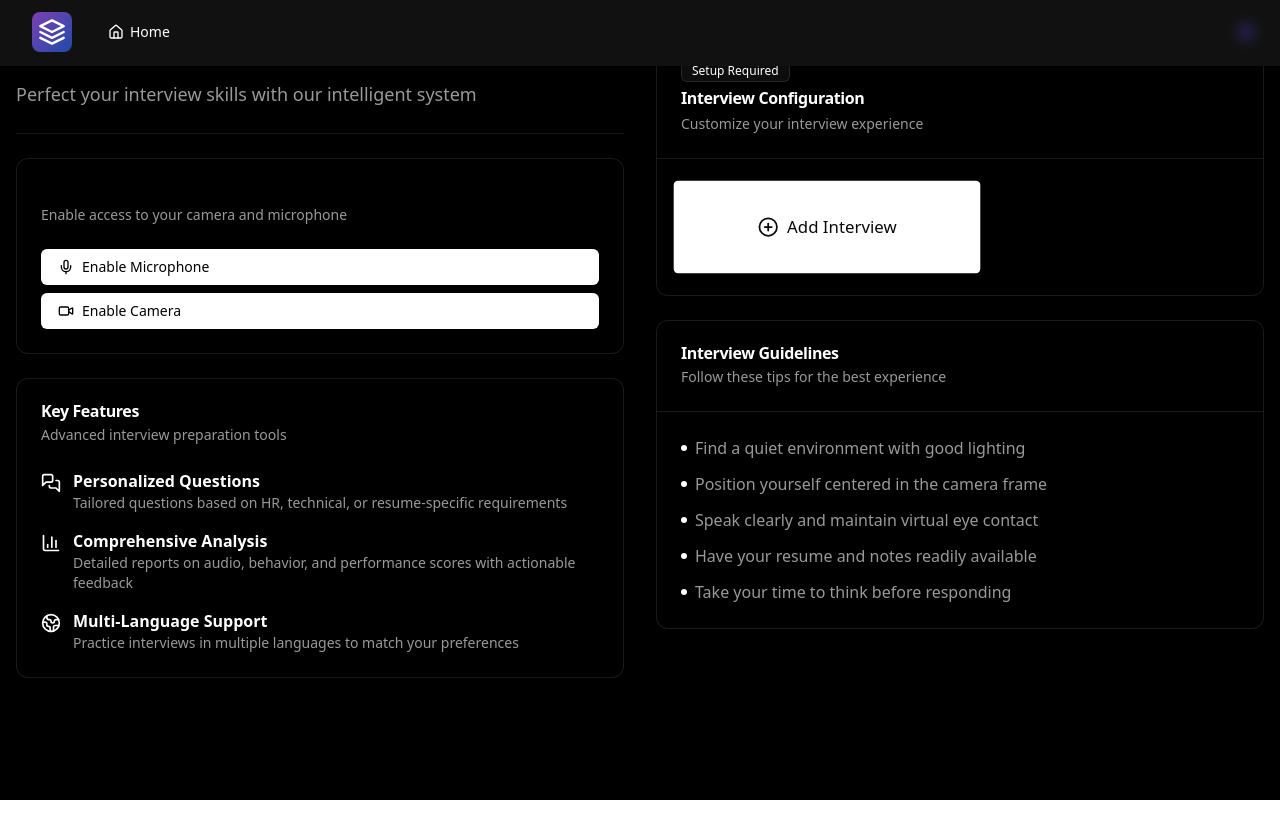
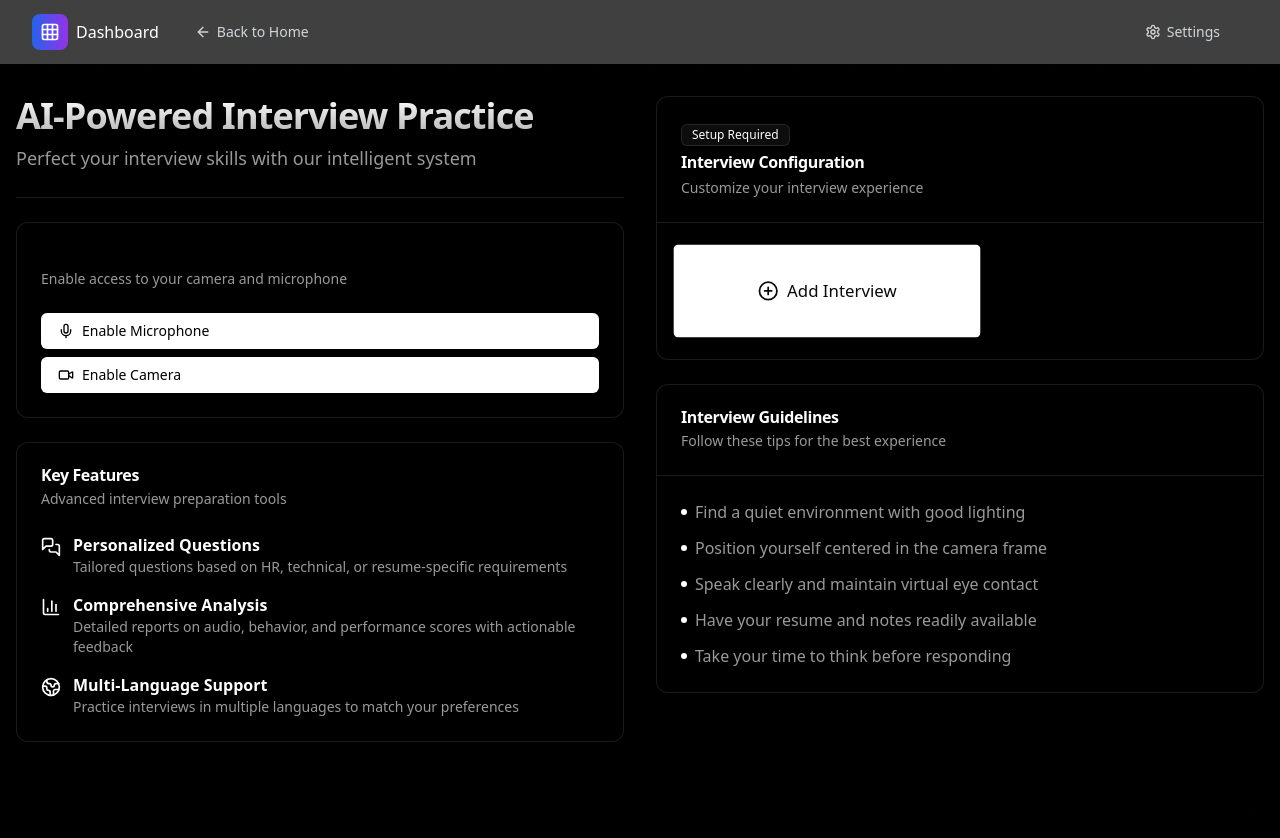
Before and after one commit to KiranBabu007/AI-Interviewer, a Next.js app in the folder my-app/: page /dashboard in a window 1280 px wide. Shown: the top 838 px of the page. Before the commit the page ends 800 px from the top, so only its background shows below. Built offline with nearby package versions, Linux system fonts and the light colour scheme.

Commit message:
Add DashboardNavbar component with responsive navigation and scroll effects

```diff
--- a/my-app/app/dashboard/layout.tsx
+++ b/my-app/app/dashboard/layout.tsx
@@ -1,6 +1,5 @@
-import Navbar from '@/components/Navbar';
+import DashboardNavbar from '@/components/DashboardNavbar';
 import React, { ReactNode } from 'react';
-
 
 interface LayoutProps {
   children: ReactNode;
@@ -8,9 +7,11 @@ interface LayoutProps {
 
 const Layout = ({ children }: LayoutProps) => {
   return (
-    <div>
-        <Navbar />
-      {children}
+    <div className="min-h-screen flex flex-col">
+      <DashboardNavbar />
+      <main className="flex-grow pt-16">
+        {children}
+      </main>
     </div>
   );
 }
--- /dev/null
+++ b/my-app/components/DashboardNavbar.tsx
@@ -0,0 +1,129 @@
+"use client";
+
+import Link from "next/link";
+import { useState, useEffect } from "react";
+import { usePathname } from "next/navigation";
+import { UserButton } from "@clerk/nextjs";
+import { Menu, X, ArrowLeft, Settings, Grid } from "lucide-react";
+import { motion, AnimatePresence } from "framer-motion";
+
+const DashboardNavbar = () => {
+  const [isOpen, setIsOpen] = useState(false);
+  const [scrolled, setScrolled] = useState(false);
+  const pathname = usePathname();
+
+  // Handle scroll effect
+  useEffect(() => {
+    const handleScroll = () => {
+      setScrolled(window.scrollY > 20);
+    };
+    window.addEventListener("scroll", handleScroll);
+    return () => window.removeEventListener("scroll", handleScroll);
+  }, []);
+
+  // Close mobile menu when route changes
+  useEffect(() => {
+    setIsOpen(false);
+  }, [pathname]);
+
+  return (
+    <motion.nav
+      initial={{ opacity: 0, y: -20 }}
+      animate={{ opacity: 1, y: 0 }}
+      transition={{ duration: 0.3 }}
+      className={`fixed top-0 left-0 right-0 z-[100] font-sans w-full transition-all duration-300 ${
+        scrolled
+          ? "bg-black bg-opacity-90 shadow-xl border-b border-gray-800/40"
+          : "bg-black bg-opacity-75"
+      }`}
+    >
+      <div className="max-w-7xl mx-auto px-4 sm:px-6 lg:px-8">
+        <div className="flex items-center justify-between h-16">
+          <div className="flex items-center">
+            <motion.div
+              className="flex-shrink-0"
+              whileHover={{ scale: 1.05 }}
+              whileTap={{ scale: 0.95 }}
+            >
+              <Link href="/dashboard">
+                <div className="flex items-center space-x-2">
+                  <div className="bg-gradient-to-r from-blue-600 to-purple-600 rounded-lg p-2">
+                    <Grid size={20} className="text-white" />
+                  </div>
+                  <span className="text-white font-medium">Dashboard</span>
+                </div>
+              </Link>
+            </motion.div>
+
+            {/* Desktop Navigation */}
+            <div className="hidden md:block ml-6">
+              <div className="flex space-x-2">
+                <Link href="/">
+                  <div className="px-3 py-2 rounded-md text-sm font-medium text-gray-300 hover:text-white flex items-center">
+                    <ArrowLeft size={16} className="mr-1.5" />
+                    <span>Back to Home</span>
+                  </div>
+                </Link>
+              </div>
+            </div>
+          </div>
+
+          {/* Right side */}
+          <div className="hidden md:flex items-center space-x-4">
+            <Link href="/dashboard/settings">
+              <div className="px-3 py-2 rounded-md text-sm font-medium text-gray-300 hover:text-white flex items-center">
+                <Settings size={16} className="mr-1.5" />
+                <span>Settings</span>
+              </div>
+            </Link>
+            <div className="relative">
+              <UserButton afterSignOutUrl="/" />
+            </div>
+          </div>
+
+          {/* Mobile menu button */}
+          <div className="flex md:hidden items-center space-x-2">
+            <UserButton afterSignOutUrl="/" />
+            <button
+              onClick={() => setIsOpen(!isOpen)}
+              className="p-2 rounded-md bg-gray-800 hover:bg-gray-700"
+            >
+              {isOpen ? (
+                <X size={20} className="text-white" />
+              ) : (
+                <Menu size={20} className="text-white" />
+              )}
+            </button>
+          </div>
+        </div>
+      </div>
+
+      {/* Mobile menu */}
+      <AnimatePresence>
+        {isOpen && (
+          <motion.div
+            initial={{ opacity: 0, height: 0 }}
+            animate={{ opacity: 1, height: "auto" }}
+            exit={{ opacity: 0, height: 0 }}
+            className="md:hidden bg-black bg-opacity-90"
+          >
+            <div className="px-2 pt-2 pb-3 space-y-1">
+              <Link href="/">
+                <div className="block px-3 py-2 rounded-md text-base font-medium text-gray-300 hover:bg-gray-800 hover:text-white">
+                  Back to Home
+                </div>
+              </Link>
+              <Link href="/dashboard/settings">
+                <div className="block px-3 py-2 rounded-md text-base font-medium text-gray-300 hover:bg-gray-800 hover:text-white">
+                  Settings
+                </div>
+              </Link>
+            </div>
+          </motion.div>
+        )}
+      </AnimatePresence>
+    </motion.nav>
+  );
+};
+
+export default DashboardNavbar;
```
